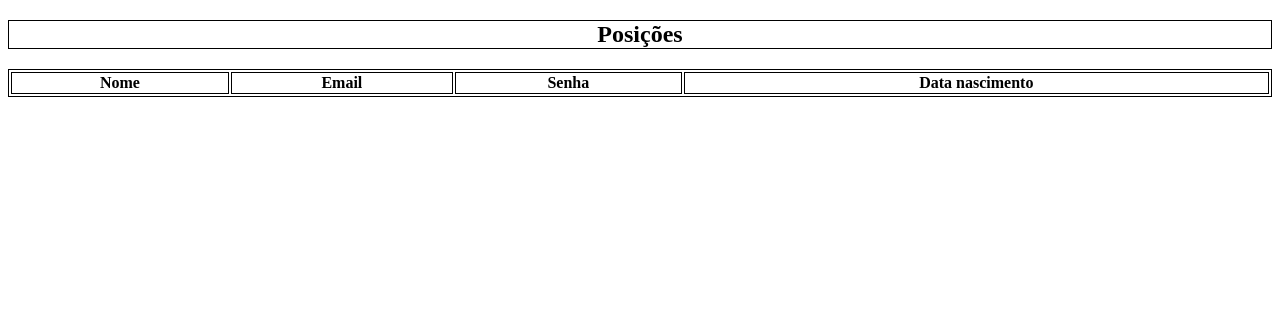
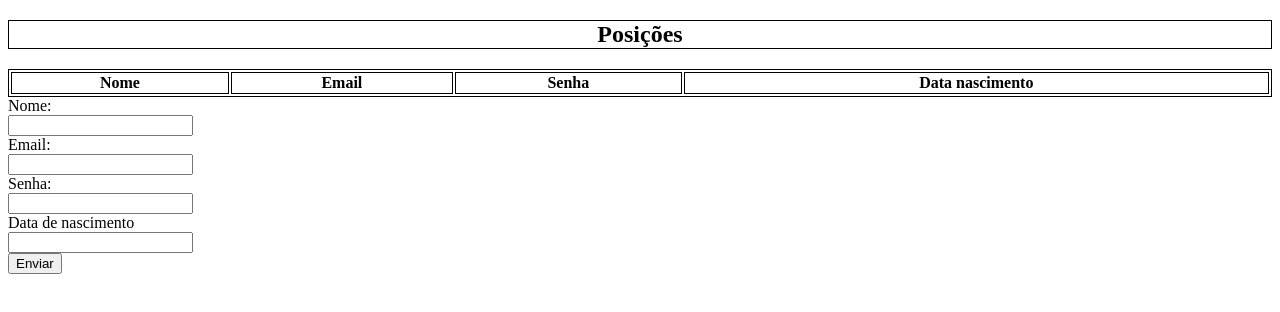
Before and after one commit to lfmartins18/ProjetoListaTefelonicaHard, a plain HTML site: page listatelefonica/src/main/resources/static/index.html in a window 1280 px wide. Drawn offline with Linux system fonts and the light colour scheme; no server answers.

Commit message:
Criando a função para setar os dados de usuario com o method post

```diff
--- a/listatelefonica/src/main/resources/static/index.html
+++ b/listatelefonica/src/main/resources/static/index.html
@@ -25,7 +25,29 @@ table, th, h2 {
 		</tr>
 	</table>
 
+	<form action="/action_page.php">
 
+		<label>Nome:</label>
+		<br>
+			<input type="text" name="Nome" id="nome">
+		<br>
+		<label>Email:</label><br> <input
+			type="email" name="Email" id="email">
+			<br>
+		<label>Senha:</label>
+		<br>
+
+		<input type="password" name="Senha" id="senha">
+		<br>
+
+		<label>Data de nascimento</label>
+		<br>
+
+		<input type="text" name="Nascimento" id="nascimento">
+		<br>
+
+		<input type="button" value="Enviar" onclick="setarDados()">
+	</form>
 
 
 </body>
--- a/listatelefonica/src/main/resources/static/js/usuario.js
+++ b/listatelefonica/src/main/resources/static/js/usuario.js
@@ -24,3 +24,19 @@
 	};
   }
 	 user.send();
+
+	 let setarUsuario = new XMLHttpRequest();
+	 setarUsuario.open('POST', '/usuario');
+
+	 setarUsuario.onload = function setarDados(){
+		  if(this.status == 200){
+			  console.log("Sucesso");
+		      console.log(JSON.parse(this.responseText));
+		  }
+	  };
+	  setarUsuario.setRequestHeader('Content-Type', 'application/json');
+
+	     let new_usuario = {"nome": "Jair", "email": "ptnao@gmail.com",
+	    		 "senha": "jairsalvador", "1970-05-20"};
+
+	     setarUsuario.send(JSON.stringify(new_usuario));
```
